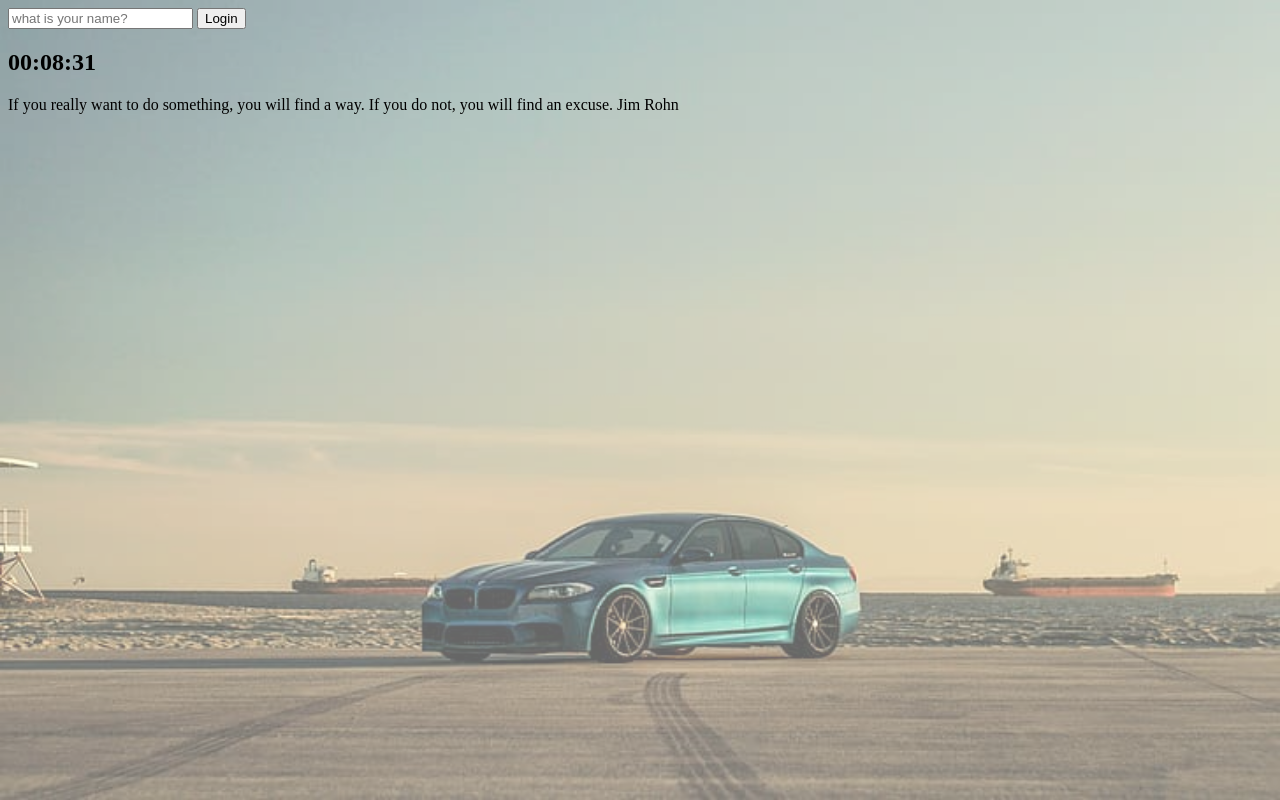
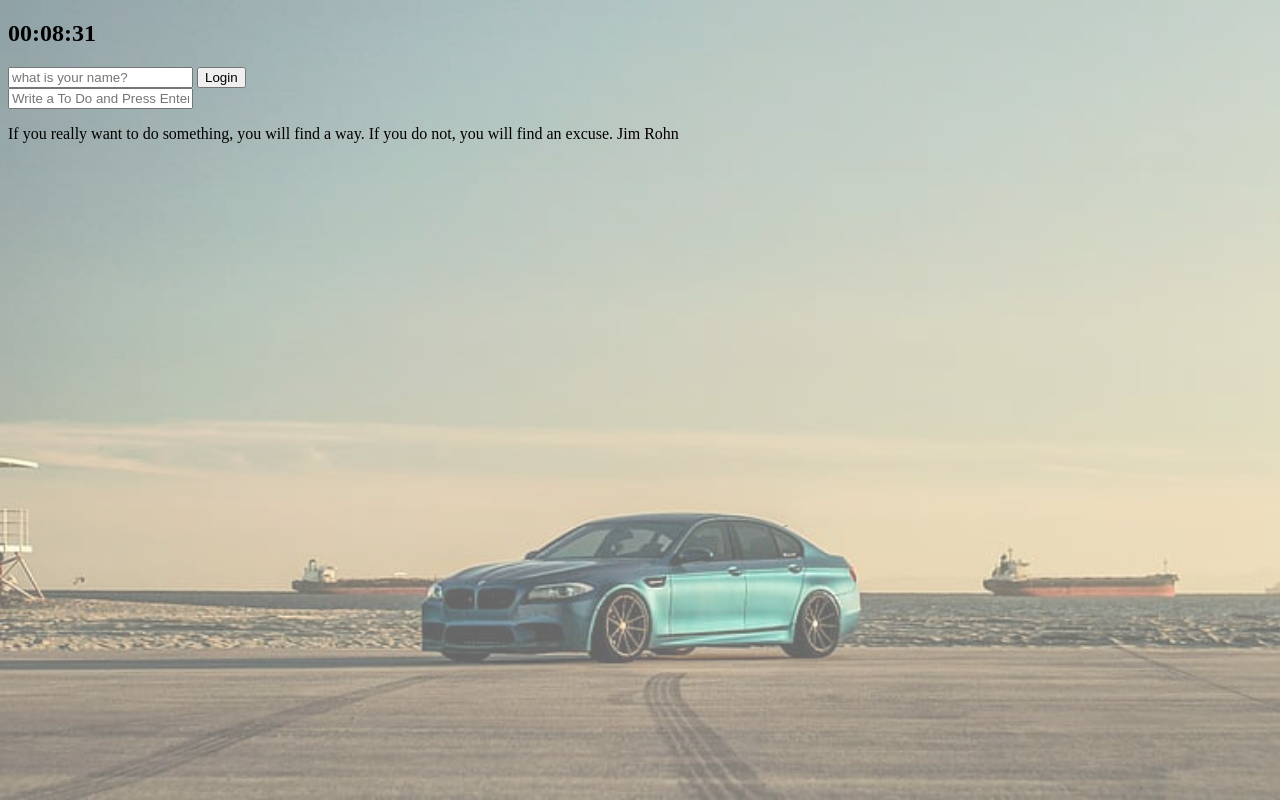
Before and after one commit to Hongseohyun/TodoList, a plain HTML site: page index.html in a window 1280 px wide. Drawn offline with Linux system fonts and the light colour scheme.

Commit message:
Update index.html

```diff
--- a/index.html
+++ b/index.html
@@ -8,6 +8,7 @@
     <title>Momentum</title>
 </head>
 <body>
+    <h2 id="clock">00:00:00</h2>
     <form id="login-form" class="hidden">
         <input
             required
@@ -16,8 +17,11 @@
             placeholder="what is your name?" />
         <input type="submit" value="Login"/>
     </form>
-    <h2 id="clock">00:00:00</h2>
     <h1 id="greeting" class="hidden"></h1>
+    <form id="todo-form">
+        <input type="text" placeholder="Write a To Do and Press Enter">
+    </form>
+    <ul id="todo-list"></ul>
     <div id="quote">
         <span></span>
         <span></span>
```
